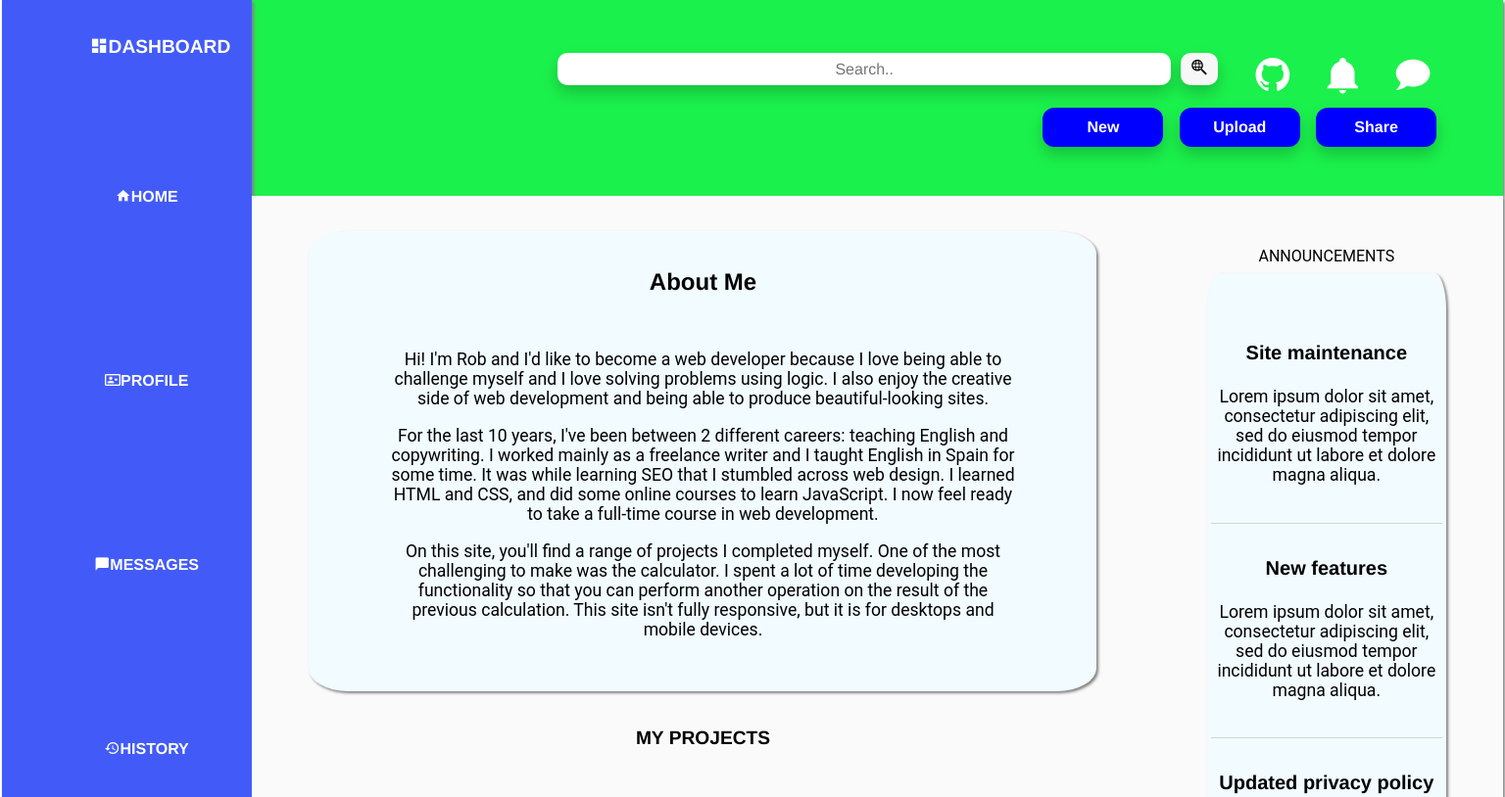
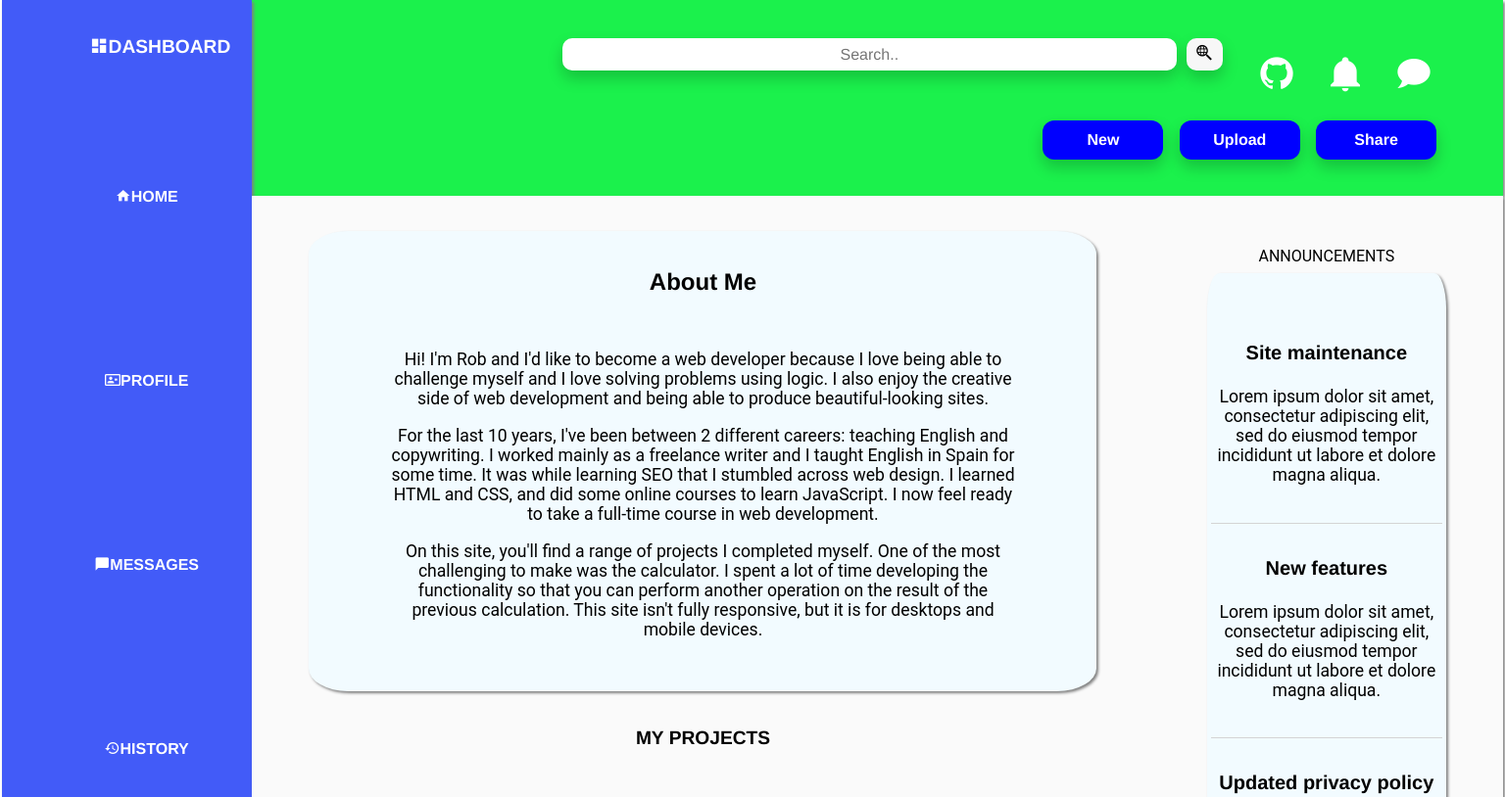
Before and after one commit to Roblou2/admin-dashboard, a plain HTML site: page index.html in a window 1536 px wide. Shown: the top 814 px of the page at 98% size. Drawn offline with Linux system fonts and the light colour scheme.

Commit message:
menu lower margin top bigger

```diff
--- a/style.css
+++ b/style.css
@@ -49,10 +49,6 @@ justify-content: flex-start;
 .menu {
   display: flex;
   justify-content: right;
-  margin-top: -3vh;
-  margin-right: 70px;
-  align-items: center;
-
 }
 
 .menu > .search-box {
@@ -89,14 +85,14 @@ justify-content: flex-start;
 
 
 .menu .header-icons span {
-  font-size: calc(35px + (50 - 35) * ((100vw - 350px) / (3000 - 350)));
+  font-size: 2.5rem;
   color: white;
-  padding: 0px 15px 0;
+  padding: 0px 15px 0px;
 }
 
 .menu-lower {
   display: flex;
-  margin-top: -5rem;
+  margin-top: -3rem;
   justify-content: right;
 margin-right: 70px;
 
@@ -434,16 +430,16 @@ margin-top: 0;
 
 
 .menu .header-icons  {
-  font-size: calc(30px + (40 - 30) * ((100vw - 350px) / (3000 - 350)));
+  font-size: 2rem;
   color: white;
-  padding: 0px 10px 0;
+  padding: 0px 10px 0px;
 
 
 }
 
 .menu-lower {
   margin-right: 0;
-  margin-top: -3rem;
+  margin-top: -2rem;
 }
 
 
@@ -605,7 +601,7 @@ box-shadow: 2px 2px 3px grey;
 
     margin-right: 50px;
 
-      margin-top: -3.5rem;
+      margin-top: -3rem;
 
     }
 
@@ -729,7 +725,7 @@ box-shadow: 2px 2px 3px grey;
 
     .menu {
       flex-flow: row nowrap;
-      align-items: center;
+      align-items: start;
 
     }
 
@@ -738,7 +734,7 @@ box-shadow: 2px 2px 3px grey;
     }
 
     .menu-lower {
-      margin-top: -4rem;
+      margin-top: -3rem;
     }
 
 
```
